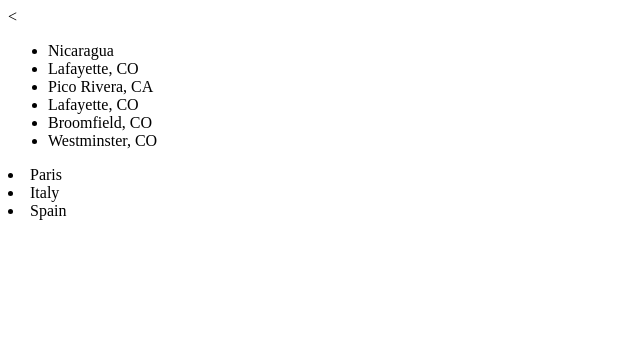
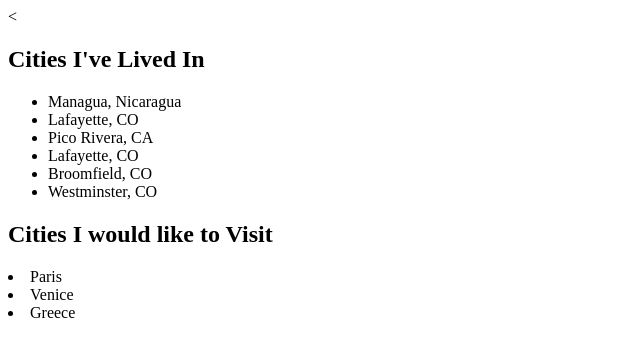
Before and after one commit to joshr9/Table, a plain HTML site: page index.html in a window 1280 px wide. Shown: the whole page, without its empty margins (0-640 px from the left). Drawn offline with Linux system fonts and the light colour scheme.

```diff
--- a/index.html
+++ b/index.html
@@ -4,8 +4,9 @@
 	<title>Index</title>
 </head>
 <body>
+	<h2>Cities I've Lived In</h2>
 	<ul>
-		<li>Nicaragua</li>
+		<li>Managua, Nicaragua</li>
 		<li>Lafayette, CO</li>
 		<li>Pico Rivera, CA</li>
 		<li>Lafayette, CO</li>
@@ -13,9 +14,10 @@
 		<li>Westminster, CO</li>
 	</ul>
 
+	<h2>Cities I would like to Visit </h2>
 	<li>Paris</li>
-	<li>Italy</li>
-	<li>Spain</li>
+	<li>Venice</li>
+	<li>Greece</li>
 
 </body>
 </html
```
